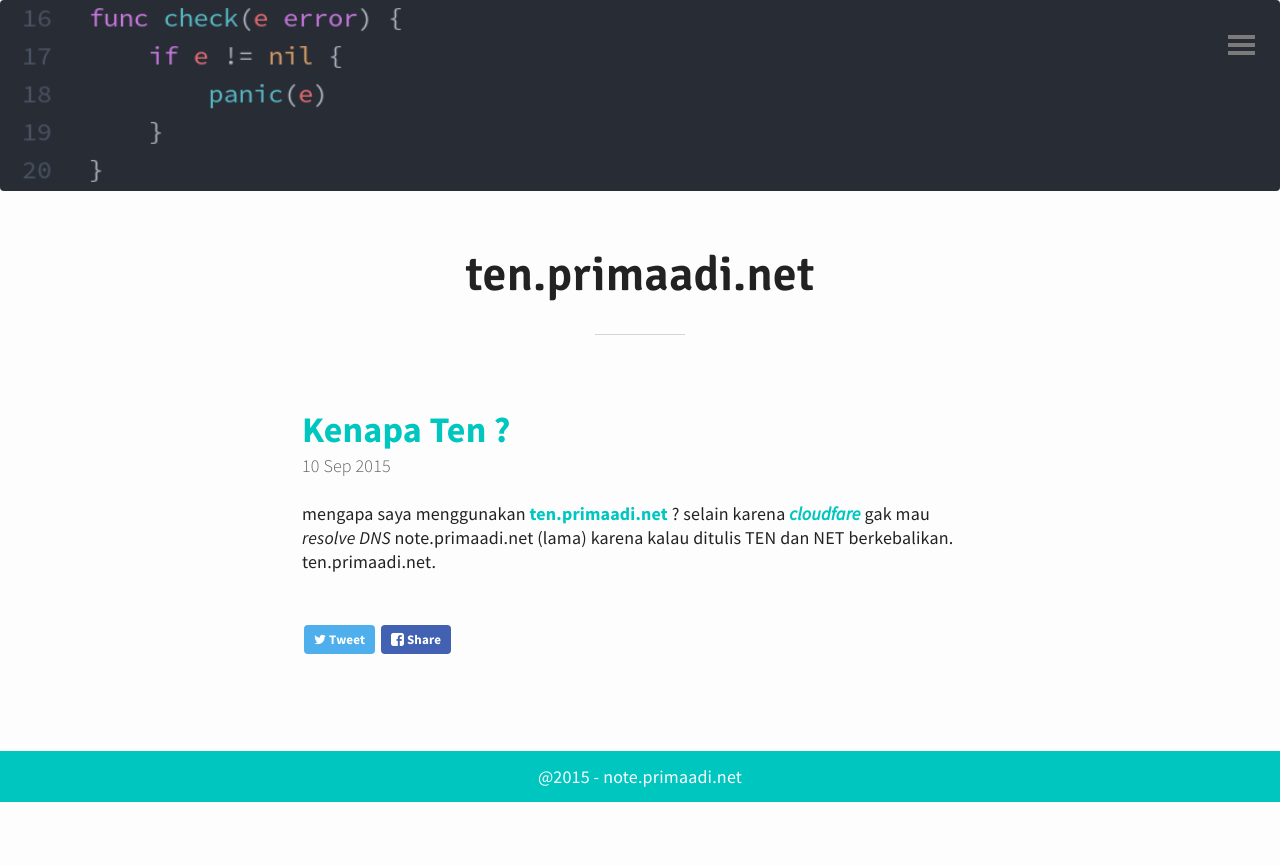
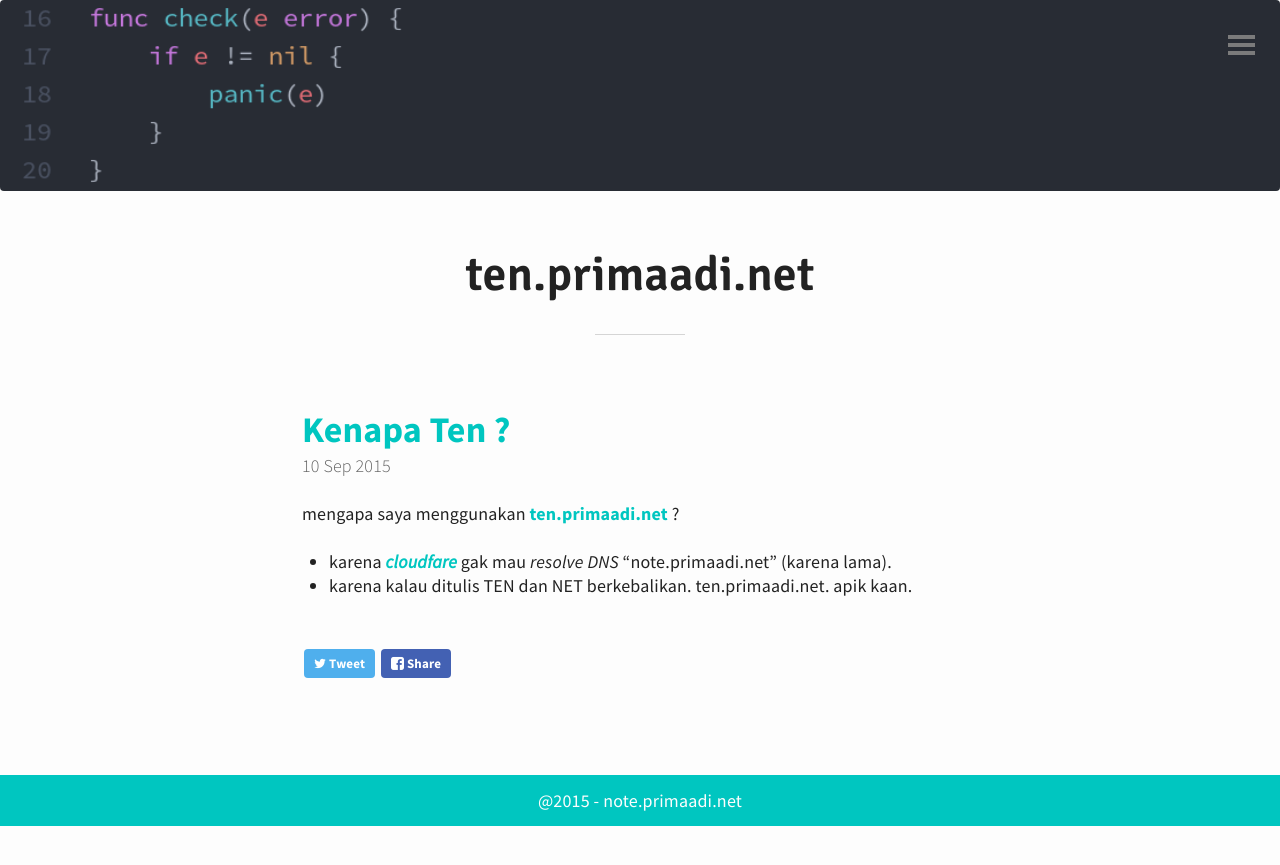
Before and after one commit to prima101112/prima101112.github.io, a Jekyll site: the page built from _posts/2015-09-10-kenapa-ten.md, in a window 1280 px wide. Shown: the top 865 px of the page. Built offline with Jekyll 4.4.1, drawn with Linux system fonts in a browser that asks for light colours; nearby versions of some CDN libraries; Markdown is read by kramdown in place of the engine named in the settings; comment, search, counter and statistics services are not loaded.

Commit message:
kenapa ten update

```diff
--- a/_posts/2015-09-10-kenapa-ten.md
+++ b/_posts/2015-09-10-kenapa-ten.md
@@ -2,5 +2,5 @@
 title: Kenapa Ten ?
 ---
 mengapa saya menggunakan [ten.primaadi.net](http://ten.primaadi.net) ?
-selain karena [*cloudfare*](https://www.cloudflare.com) gak mau *resolve* *DNS* note.primaadi.net (lama)
-karena kalau ditulis TEN dan NET berkebalikan. ten.primaadi.net.
+- karena [*cloudfare*](https://www.cloudflare.com) gak mau *resolve* *DNS* "note.primaadi.net" (karena lama).
+- karena kalau ditulis TEN dan NET berkebalikan. ten.primaadi.net. apik kaan.
```
